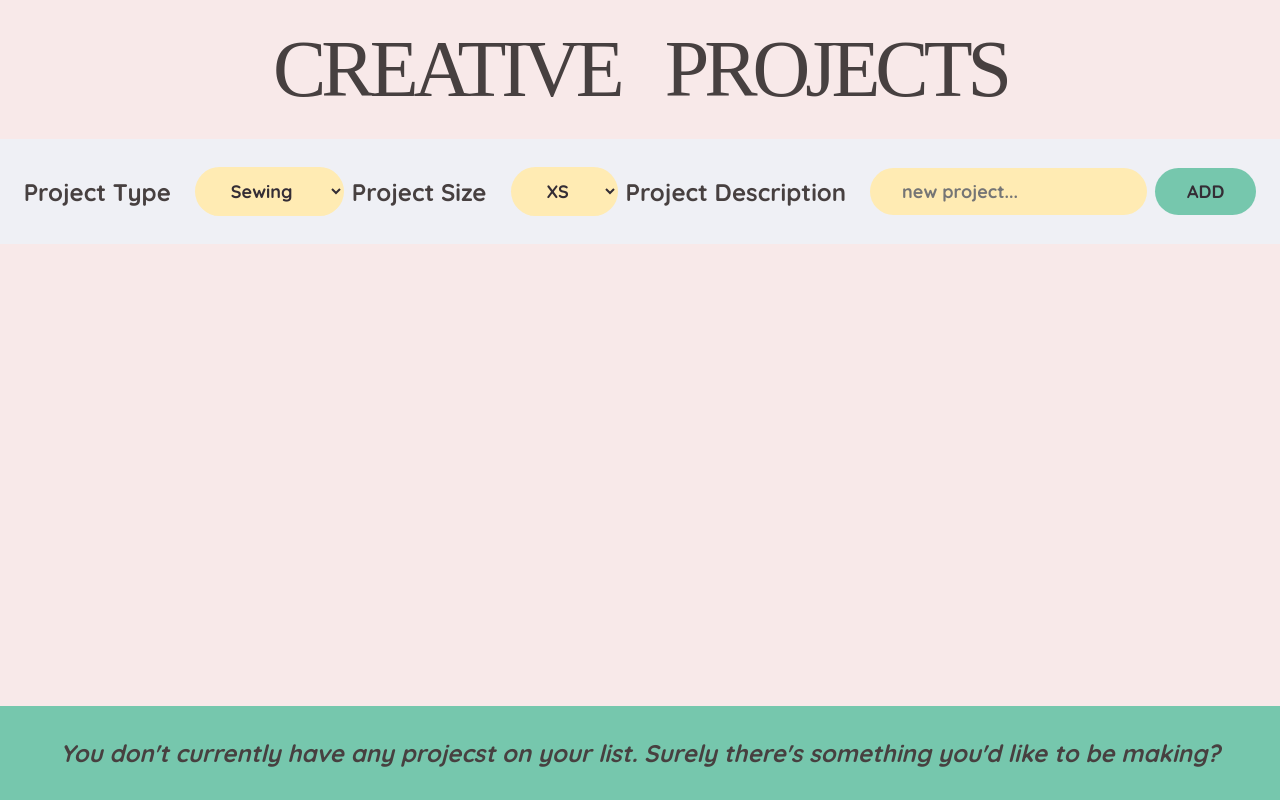
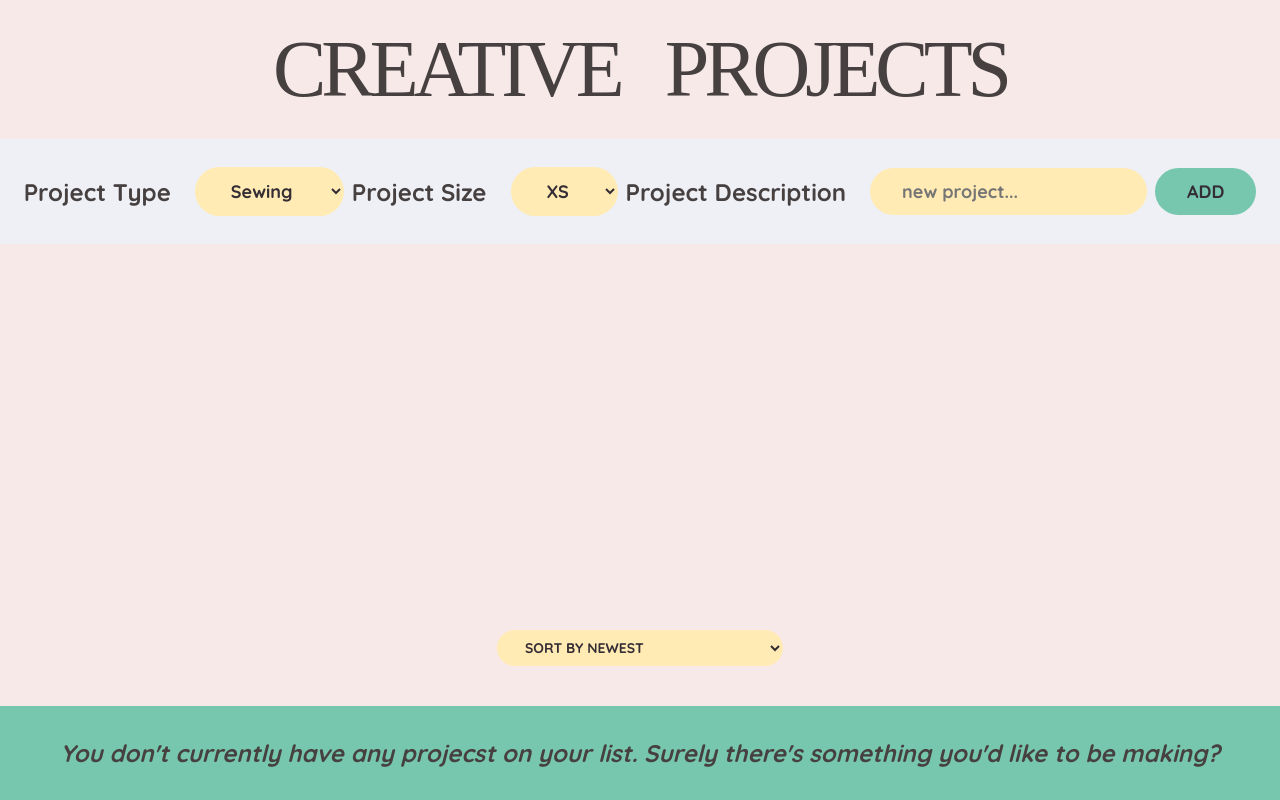
Before and after one commit to leah-massey/Creative-Project-Planner, a React (Create React App) app: page / in a window 1280 px wide. Built offline with nearby package versions, Linux system fonts and the light colour scheme.

Commit message:
Sort by selector added. Logic written for listing projects in by newest and by oldest.

```diff
--- a/src/App.js
+++ b/src/App.js
@@ -111,10 +111,17 @@ function Form({ onAddProjects }) {
   );
 }
 function ProjectList({ projects, onDeleteProject, onToggleProject }) {
+  const [sortBy, setSortBy] = useState("newest");
+
+  let sortedProjects;
+  // refcator using case???
+  if (sortBy === "newest") sortedProjects = projects;
+  if (sortBy === "oldest") sortedProjects = [...projects].reverse();
+
   return (
     <div className="list">
       <ul>
-        {projects.map((project) => (
+        {sortedProjects.map((project) => (
           <Project
             project={project}
             onDeleteProject={onDeleteProject}
@@ -123,6 +130,18 @@ function ProjectList({ projects, onDeleteProject, onToggleProject }) {
           />
         ))}
       </ul>
+      <div className="actions">
+        <select value={sortBy} onChange={(e) => setSortBy(e.target.value)}>
+          <option value="size">Sort by project size</option>
+          <option value="oldest">Sort by oldest</option>
+          <option value="newest">Sort by newest</option>
+          <option value="sewing">View only Sewing projects</option>
+          <option value="coding">View only Coding projects</option>
+          <option value="art">View only Art projects</option>
+          <option value="interior">View only Interior projects</option>
+          <option value="other">View only Other projects</option>
+        </select>
+      </div>
     </div>
   );
 }
```
